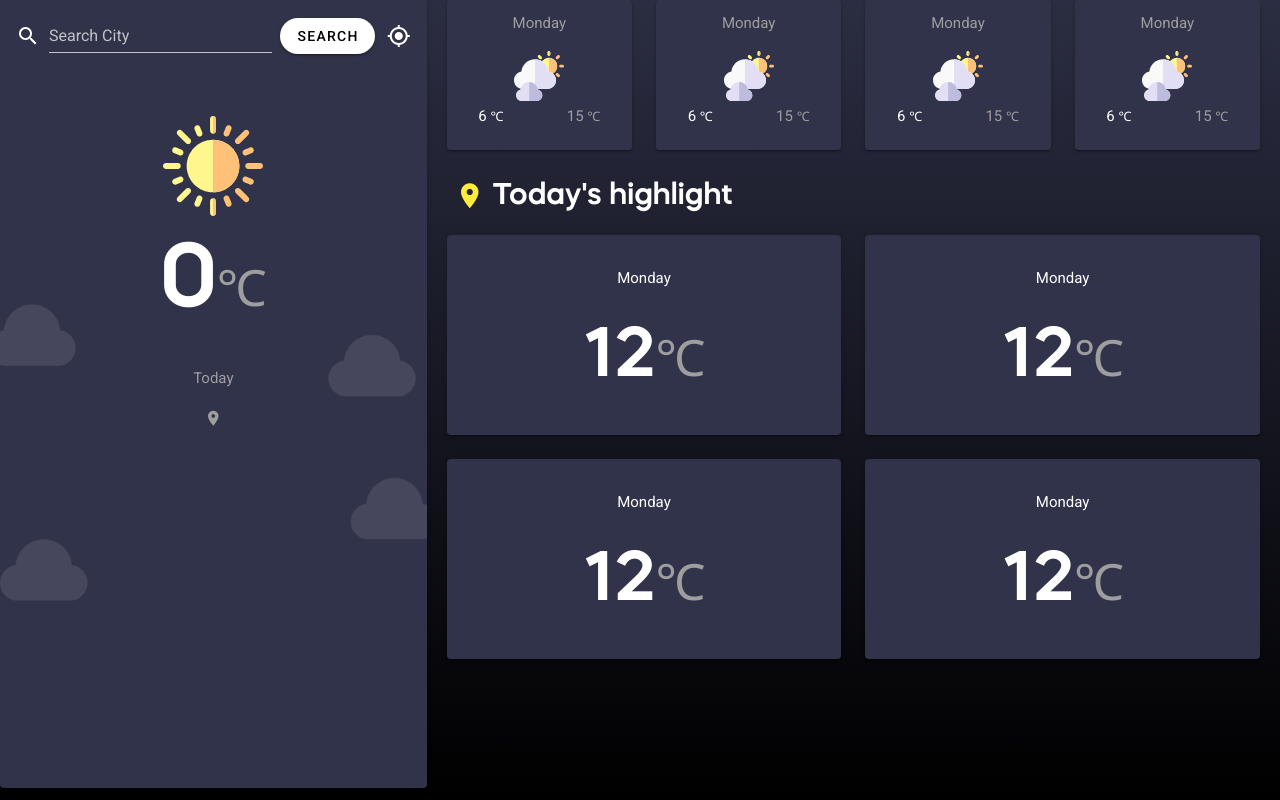
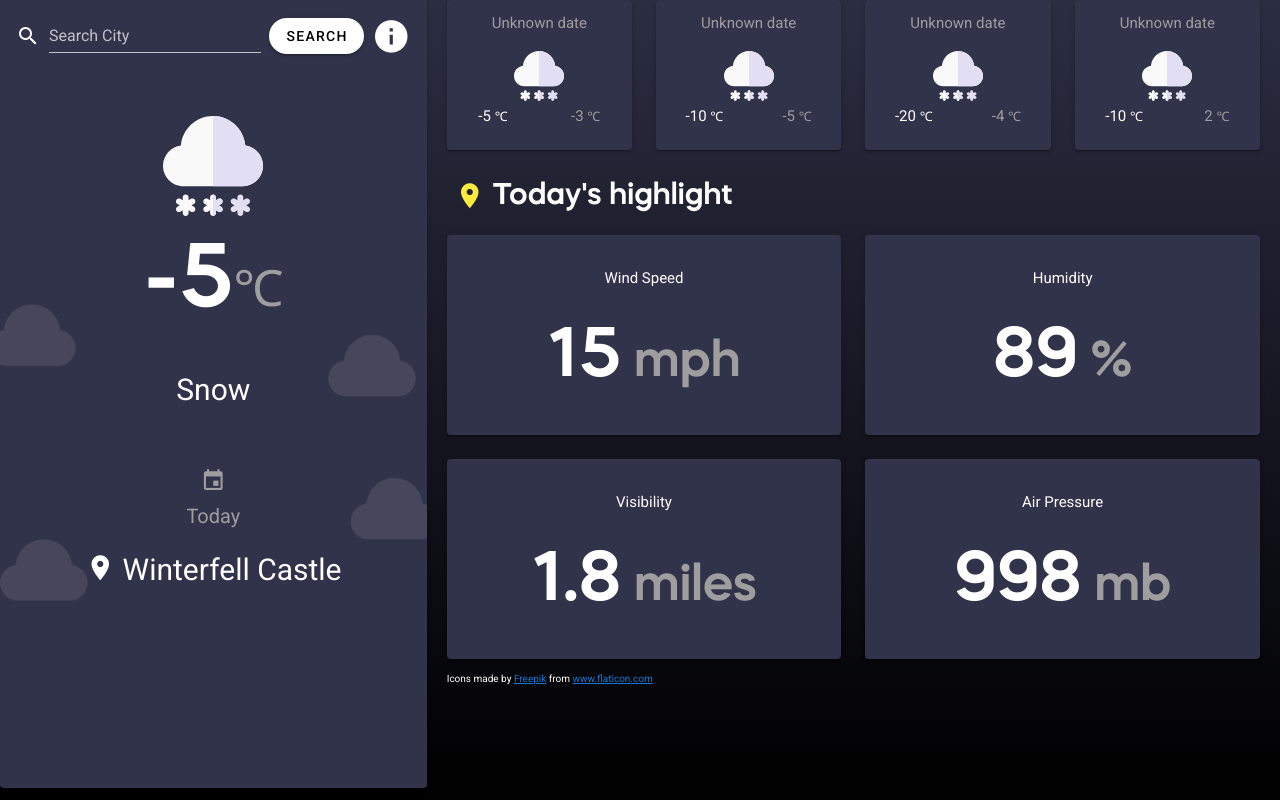
Before and after one commit to JesusHdezMtz/briefcase-weather-app, a Vue app in the folder weather-app/: page / in a window 1280 px wide. Built offline with nearby package versions, Linux system fonts and the light colour scheme.

Commit message:
Finished application
Vuex data passed to missing components

```diff
--- a/weather-app/src/components/BasePrincipalCard.vue
+++ b/weather-app/src/components/BasePrincipalCard.vue
@@ -17,14 +17,21 @@
         <v-btn
           rounded
           color="white"
-          class="ml-2 black--text"
+          :disabled="button"
+          class="mx-2 black--text"
           @click="searchWeather"
         >
           Search
         </v-btn>
-        <v-btn icon>
-          <v-icon>mdi-crosshairs-gps</v-icon>
-        </v-btn>
+        <v-tooltip bottom>
+          <template v-slot:activator="{ on, attrs }">
+            <v-icon color="white" size="39" dark v-bind="attrs" v-on="on">
+              mdi-information
+            </v-icon>
+          </template>
+          <span>Only the most popular cities in the world are enabled.</span> <br>
+            <span>More information in: https://www.metaweather.com/</span>
+        </v-tooltip>
       </v-toolbar>
       <div class="pt-16"></div>
       <v-img
@@ -39,25 +46,18 @@
       </p>
 
       <p class="white--text text-size-small">{{ weather_state_name }}</p>
+       <v-icon size="25"  class="mb-2 pt-10" color="grey">mdi-calendar</v-icon>
       <p class="grey--text text-size-xs">Today</p>
-      <p class="grey--text text-size-xs pb-5">
-        <v-icon size="18" color="grey">mdi-map-marker</v-icon> {{ title }}
+      <p class="white--text text-size-small  pb-5">
+        <v-icon size="30"  class="mb-2" color="white">mdi-map-marker</v-icon> {{ title }}
         {{ location_type }}
       </p>
     </v-card>
-    <v-snackbar
-      v-model="snackbar"
-      :timeout="timeout"
-    >
+    <v-snackbar v-model="snackbar" :timeout="timeout">
       {{ text }}
 
       <template v-slot:action="{ attrs }">
-        <v-btn
-          color="red"
-          text
-          v-bind="attrs"
-          @click="snackbar = false"
-        >
+        <v-btn color="red" text v-bind="attrs" @click="snackbar = false">
           Close
         </v-btn>
       </template>
@@ -84,6 +84,7 @@ export default {
   name: "BasePrincipalCard",
   data: () => ({
     location: "",
+    button: false,
     snackbar: false,
     text: "CITY NOT FOUND",
     timeout: 3000,
@@ -126,18 +127,22 @@ export default {
   },
   methods: {
     searchWeather() {
-      console.log("Clicked");
+      this.button = true;
       axios
         .get(
           "https://cors-anywhere.herokuapp.com/https://" +
             "www.metaweather.com/api/location/search/?query=" +
             this.location
+              .normalize("NFD")
+              .replace(/[\u0300-\u036f]/g, "")
+              .toLowerCase()
         )
         .then((response) => {
           if (response.data.length != 0) {
             this.getWeather(response.data[0].woeid);
             return;
           }
+          this.button = false;
           this.snackbar = true;
         });
     },
@@ -150,9 +155,12 @@ export default {
         )
         .then((response) => {
           if (response.data.length != 0) {
+            console.log(response);
             this.setValuesbyResponse(response.data);
+            this.button = false;
             return;
           }
+          this.button = false;
           console.error("Woeid not found");
         });
     },
@@ -171,9 +179,39 @@ export default {
         response.consolidated_weather[0].air_pressure,
         response.consolidated_weather[0].humidity,
       ]);
+      this.setValuesTomorrow([
+        response.consolidated_weather[1].applicable_date,
+        response.consolidated_weather[1].weather_state_abbr,
+        Math.trunc(response.consolidated_weather[1].min_temp),
+        Math.trunc(response.consolidated_weather[1].max_temp),
+      ]);
+      this.setValuesSecond([
+        response.consolidated_weather[2].applicable_date,
+        response.consolidated_weather[2].weather_state_abbr,
+        Math.trunc(response.consolidated_weather[2].min_temp),
+        Math.trunc(response.consolidated_weather[2].max_temp),
+      ]);
+      this.setValuesThird([
+        response.consolidated_weather[3].applicable_date,
+        response.consolidated_weather[3].weather_state_abbr,
+        Math.trunc(response.consolidated_weather[3].min_temp),
+        Math.trunc(response.consolidated_weather[3].max_temp),
+      ]);
+      this.setValuesFourth([
+        response.consolidated_weather[4].applicable_date,
+        response.consolidated_weather[4].weather_state_abbr,
+        Math.trunc(response.consolidated_weather[4].min_temp),
+        Math.trunc(response.consolidated_weather[4].max_temp),
+      ]);
     },
 
-    ...mapMutations(["setValues"]),
+    ...mapMutations([
+      "setValues",
+      "setValuesTomorrow",
+      "setValuesSecond",
+      "setValuesThird",
+      "setValuesFourth",
+    ]),
   },
 };
 </script>
@@ -207,6 +245,6 @@ export default {
   font-size: 30px;
 }
 .text-size-xs {
-  font-size: 15px;
+  font-size: 20px;
 }
 </style>
--- a/weather-app/src/components/BaseSecondaryCard.vue
+++ b/weather-app/src/components/BaseSecondaryCard.vue
@@ -2,19 +2,19 @@
   <div>
     <v-card width="100%" height="150" color="#31334a">
       <v-container class="text-center">
-        <p class="grey--text text-size-xs">Monday</p>
+        <p class="grey--text text-size-xs">{{time}}</p>
         <v-img
           class="mx-auto"
-          src="../assets/icons/006-cloudy day.svg"
+          :src="setWeatherIcon"
           width="50"
           height="50"
         ></v-img>
         <v-row class="pt-4">
           <span class="mx-auto white--text text-size-xs"
-            >6 <span class="white--text text-size-xss">℃</span></span
+            >{{min_tem}} <span class="white--text text-size-xss">℃</span></span
           >
           <span class="mx-auto grey--text text-size-xs"
-            >15 <span class="grey--text text-size-xss">℃</span></span
+            >{{max_tem}} <span class="grey--text text-size-xss">℃</span></span
           >
         </v-row>
       </v-container>
@@ -22,8 +22,48 @@
   </div>
 </template>
 <script>
+import iconSnow from "../assets/icons/018-snowfall.svg";
+import iconSleet from "../assets/icons/045-snow.svg";
+import iconHail from "../assets/icons/013-hail.svg";
+import iconTStorm from "../assets/icons/020-storm.svg";
+import iconHRain from "../assets/icons/023-rain.svg";
+import iconLRain from "../assets/icons/035-rainy day.svg";
+import iconShowers from "../assets/icons/035-rainy day.svg";
+import iconHCloud from "../assets/icons/026-cloud.svg";
+import iconLCloud from "../assets/icons/006-cloudy day.svg";
+import iconClear from "../assets/icons/044-sunny.svg";
+
 export default {
   name: "BaseSecondaryCard",
+  props: ['time', 'state', 'min_tem', 'max_tem'],
+  computed: {
+    setWeatherIcon() {
+      switch (this.state) {
+        case "sn":
+          return iconSnow;
+        case "sl":
+          return iconSleet;
+        case "h":
+          return iconHail;
+        case "t":
+          return iconTStorm;
+        case "hr":
+          return iconHRain;
+        case "lr":
+          return iconLRain;
+        case "s":
+          return iconShowers;
+        case "hc":
+          return iconHCloud;
+        case "lc":
+          return iconLCloud;
+        case "c":
+          return iconClear;
+        default:
+          return iconClear;
+      }
+    },
+  },
 };
 </script>
 <style scoped>
--- a/weather-app/src/components/BaseTertiaryCard.vue
+++ b/weather-app/src/components/BaseTertiaryCard.vue
@@ -2,12 +2,17 @@
   <div class="full-size">
     <v-card width="100%" height="200" color="#31334a">
       <v-container class="text-center">
-        <p class="white--text text-size-xs pt-5">Monday</p>
-        <p class="white--text text-size-l font">12<span class="grey--text text-size-md font">℃</span></p>
+        <p class="white--text text-size-xs pt-5">{{title}}</p>
+        <p class="white--text text-size-l font">{{data}}<span class="grey--text text-size-md font"> {{measure}}</span></p>
       </v-container>
     </v-card>
   </div>
 </template>
+<script>
+export default {
+  props: ['title', 'data', 'measure'],
+}
+</script>
 <style scoped>
 .full-size {
   width: 100%;
--- a/weather-app/src/store/index.js
+++ b/weather-app/src/store/index.js
@@ -6,43 +6,67 @@ Vue.use(Vuex)
 export default new Vuex.Store({
   state: {
     //Today
-    title: '',
-    location_type: '',
-    time: '',
-    weather_state_name: '',
-    weather_state_abbr: '',
-    the_temp: 0,
-    min_temp: 0,
-    max_temp: 0,
-    wind_speed: 0,
-    visibility: 0,
-    air_pressure: 0,
-    humidity: 0,
+    title: 'Winterfell',
+    location_type: 'Castle',
+    time: 'Unknown date',
+    weather_state_name: 'Snow',
+    weather_state_abbr: 'sn',
+    the_temp: -5,
+    min_temp: -20,
+    max_temp: -2,
 
-    //tomorrow
-    tomorrow_time: '',
-    tomorrow_weather_state: '',
-    tomorrow_min_temp: 0,
-    tomorrow_max_temp: 0,
-    //second day
-    second_time: '',
-    second_weather_state: '',
-    second_min_temp: 0,
-    second_max_temp: 0,
-    //third day
-    third_time: '',
-    third_weather_state: '',
-    third_min_temp: 0,
-    third_max_temp: 0,
-    //fourth day
-    fourth_time: '',
-    fourth_weather_state: '',
-    fourth_min_temp: 0,
-    fourth_max_temp: 0,
+    cardsOneRow: [
+      {
+        title: "Wind Speed",
+        data: "15",
+        measure: "mph",
+      },
+      {
+        title: "Humidity",
+        data: "89",
+        measure: "%",
+      },
+    ],
+    cardsTwoRow: [
+      {
+        title: "Visibility",
+        data: "1.8",
+        measure: "miles",
+      },
+      {
+        title: "Air Pressure",
+        data: "998",
+        measure: "mb",
+      },
+    ],
 
+    days: [{
+      time: 'Unknown date',
+      weather_state: 'sn',
+      min_temp: -5,
+      max_temp: -3,
+    },
+    {
+      time: 'Unknown date',
+      weather_state: 'sn',
+      min_temp: -10,
+      max_temp: -5,
+    },
+    {
+      time: 'Unknown date',
+      weather_state: 'sn',
+      min_temp: -20,
+      max_temp: -4,
+    },
+    {
+      time: 'Unknown date',
+      weather_state: 'sn',
+      min_temp: -10,
+      max_temp: 2,
+    }],
   },
   mutations: {
-    setValues(state, data){
+    setValues(state, data) {
       state.title = data[0];
       state.location_type = data[1];
       state.time = data[2];
@@ -51,11 +75,35 @@ export default new Vuex.Store({
       state.the_temp = data[5];
       state.min_temp = data[6];
       state.max_temp = data[7];
-        state.wind_speed = data[8];
-        state.visibility = data[9];
-        state.air_pressure = data[10];
-        state.humidity = data[11];
-    }
+      state.cardsOneRow[0].data = data[8];
+      state.cardsTwoRow[0].data = data[9];
+      state.cardsTwoRow[1].data = data[10];
+      state.cardsOneRow[1].data = data[11];
+    },
+    setValuesTomorrow(state, data) {
+      state.days[0].time = data[0];
+      state.days[0].weather_state = data[1];
+      state.days[0].min_temp = data[2];
+      state.days[0].max_temp = data[3];
+    },
+    setValuesSecond(state, data) {
+      state.days[1].time = data[0];
+      state.days[1].weather_state = data[1];
+      state.days[1].min_temp = data[2];
+      state.days[1].max_temp = data[3];
+    },
+    setValuesThird(state, data) {
+      state.days[2].time = data[0];
+      state.days[2].weather_state = data[1];
+      state.days[2].min_temp = data[2];
+      state.days[2].max_temp = data[3];
+    },
+    setValuesFourth(state, data) {
+      state.days[3].time = data[0];
+      state.days[3].weather_state = data[1];
+      state.days[3].min_temp = data[2];
+      state.days[3].max_temp = data[3];
+    },
   },
   actions: {
   },
--- a/weather-app/src/views/Home.vue
+++ b/weather-app/src/views/Home.vue
@@ -4,12 +4,25 @@
       <v-col cols="12" xs="12" sm="12" md="4" lg="4" xl="4" class="pa-0 ma-0">
         <basePrincipalCard></basePrincipalCard>
       </v-col>
-        <v-col cols="12" xs="12" sm="12" md="8" lg="8" xl="8"  class="pa-0 ma-0 ">
+      <v-col cols="12" xs="12" sm="12" md="8" lg="8" xl="8" class="pa-0 ma-0">
         <v-container class="px-5">
           <v-row>
-                 <v-col cols="12" xs="12" sm="6" md="3" lg="3" xl="3"
-                 v-for="(item, i) in days" :key="i">
-                   <baseSecondaryCard></baseSecondaryCard>
+            <v-col
+              cols="12"
+              xs="12"
+              sm="6"
+              md="3"
+              lg="3"
+              xl="3"
+              v-for="(item, i) in days"
+              :key="i"
+            >
+              <baseSecondaryCard
+                :time="item.time"
+                :state="item.weather_state"
+                :min_tem="item.min_temp"
+                :max_tem="item.max_temp"
+              ></baseSecondaryCard>
             </v-col>
           </v-row>
         </v-container>
@@ -19,18 +32,43 @@
             Today's highlight
           </p>
           <v-row class="full-size mx-0">
-                 <v-col cols="12" xs="12" sm="12" md="6" lg="6" xl="6"
-                 v-for="(item, i) in cardsOneRow" :key="i">
-                   <baseTertiaryCard></baseTertiaryCard>
+            <v-col
+              cols="12"
+              xs="12"
+              sm="12"
+              md="6"
+              lg="6"
+              xl="6"
+              v-for="(item, i) in cardsOneRow"
+              :key="i"
+            >
+              <baseTertiaryCard
+              :title="item.title"
+              :data="item.data"
+              :measure="item.measure"></baseTertiaryCard>
             </v-col>
           </v-row>
           <v-row class="full-size mx-0">
-                 <v-col cols="12" xs="12" sm="12" md="6" lg="6" xl="6"
-                 v-for="(item, i) in cardsTwoRow" :key="i">
-                   <baseTertiaryCard></baseTertiaryCard>
+            <v-col
+              cols="12"
+              xs="12"
+              sm="12"
+              md="6"
+              lg="6"
+              xl="6"
+              v-for="(item, i) in cardsTwoRow"
+              :key="i"
+            >
+              <baseTertiaryCard
+              :title="item.title"
+              :data="item.data"
+              :measure="item.measure"></baseTertiaryCard>
             </v-col>
           </v-row>
         </v-container>
+        <div class="white--text text-size-xss px-5 pb-5">Icons made by <a href="https://www.flaticon.com/authors/freepik" title="Freepik">
+        Freepik</a> from <a href="https://www.flaticon.com/" title="Flaticon">www.flaticon.com</a></div>
+
       </v-col>
     </v-row>
   </div>
@@ -41,40 +79,34 @@ import basePrincipalCard from "@/components/BasePrincipalCard.vue";
 import baseSecondaryCard from "@/components/BaseSecondaryCard.vue";
 import baseTertiaryCard from "@/components/BaseTertiaryCard.vue";
 
+import { mapState } from "vuex";
+
 export default {
   components: {
     basePrincipalCard,
     baseSecondaryCard,
     baseTertiaryCard,
+  },
+  data() {
+    return {
 
+    };
   },
-  data: () => ({
-    days: [
-      { mensaje: 'Foo' },
-      { mensaje: 'Bar' },
-      { mensaje: 'Bar' },
-      { mensaje: 'Bar' },
-    ],
-    cardsOneRow: [
-      { mensaje: 'Foo' },
-      { mensaje: 'Bar' },
-    ],
-    cardsTwoRow: [
-      { mensaje: 'Foo' },
-      { mensaje: 'Bar' },
-    ],
-  }),
+  computed: {
+    ...mapState([
+      "cardsOneRow",
+      "cardsTwoRow",
+      "days"
+    ]),
+  },
 };
 </script>
 
 <style scoped>
 .background {
-  background: linear-gradient(
-    to bottom,
-    #2B2D42 0%,#000000 100%
-  );
+  background: linear-gradient(to bottom, #2b2d42 0%, #000000 100%);
 }
-.full-size{
+.full-size {
   width: 100%;
   height: 100%;
 }
@@ -88,4 +120,7 @@ export default {
 .text-size-md {
   font-size: 30px;
 }
+.text-size-xss {
+  font-size: 10px;
+}
 </style>
--- a/weather-app/vue.config.js
+++ b/weather-app/vue.config.js
@@ -1,5 +1,8 @@
 module.exports = {
   "transpileDependencies": [
     "vuetify"
-  ]
+  ],
+  publicPath: process.env.NODE_ENV === 'production'
+    ? '/briefcase-weather-app/'
+    : '/'
 }
```
Also changed, not shown: 1 other file (tests, documents, lock files or other folders). Lines whose indentation alone changed are shown as unchanged.
